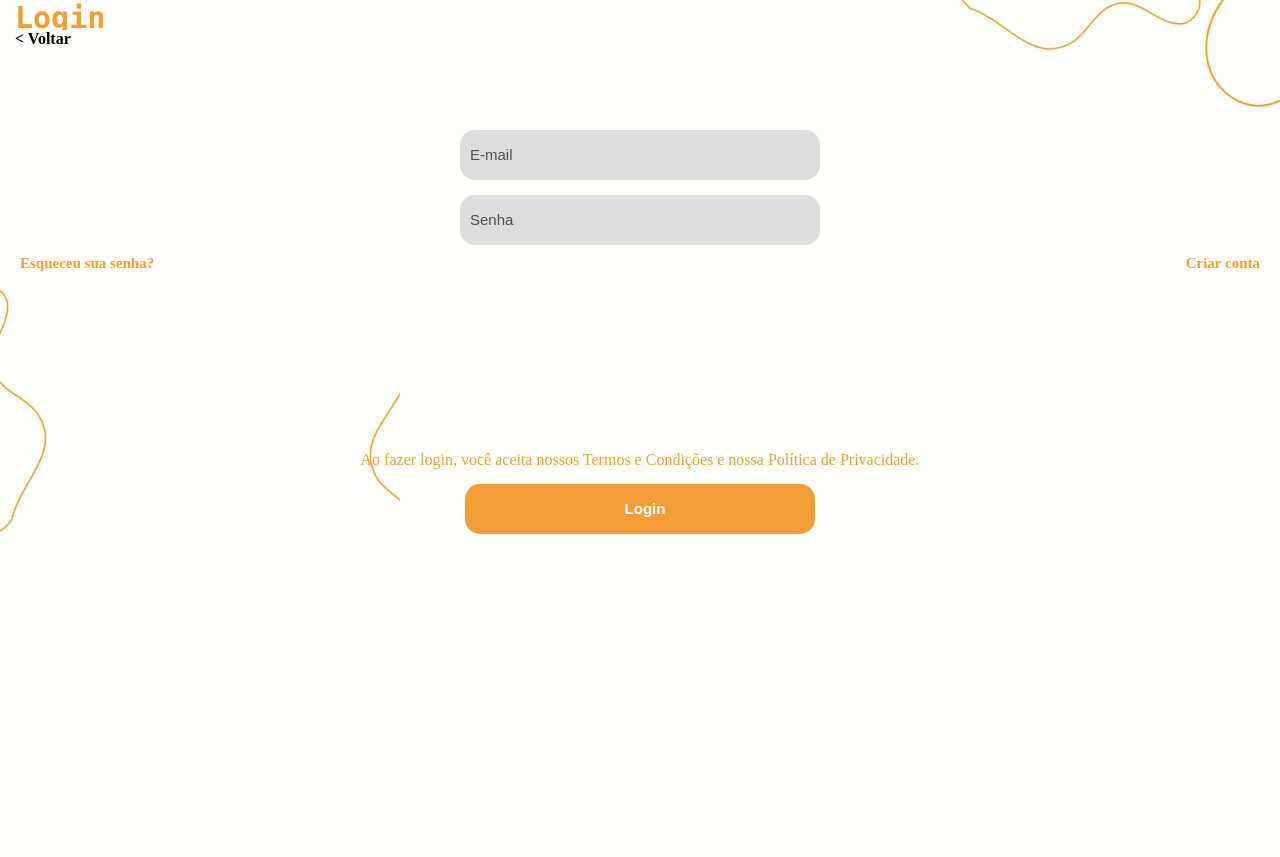
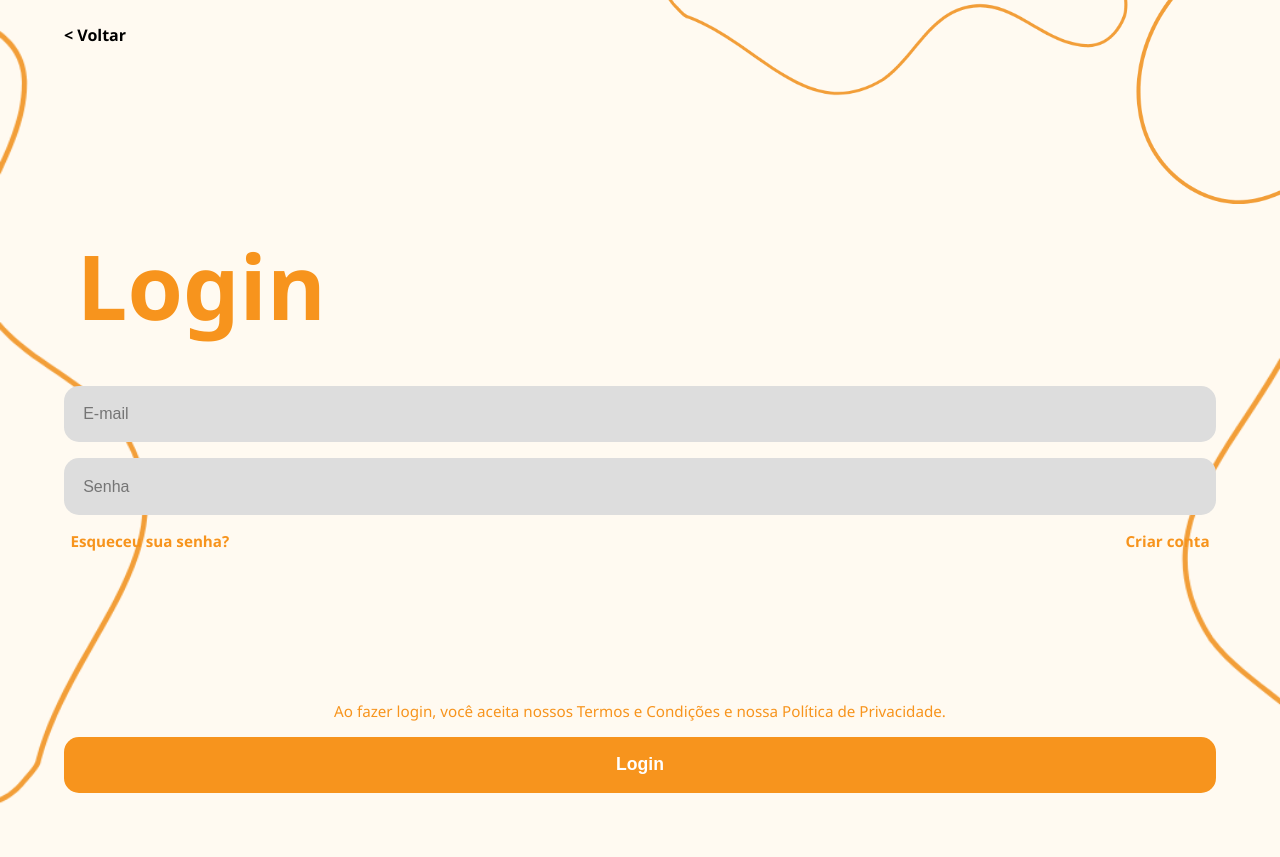
Before and after one commit to Samuel0088/desing_login, a PHP site: page /form-login.html in a window 1280 px wide. Before the commit the page ends 534 px from the top, so only its background shows below. Run offline with PHP 8.4, Linux system fonts and the light colour scheme.

Commit message:
Add files via upload

```diff
--- a/form-login.css
+++ b/form-login.css
@@ -1,103 +1,117 @@
 :root {
-  --color-background: #fffdf7;
-  --color-black: #212121;
-  --color-black-heavy: #000000;
-  --color-text: #4f4f4f;
-  --color-text-out: #90908e;
-  --color-primary: #f29e38;
-  --color-secondary: #f9c375;
-  --color-white: #ffffff;
-  --color-red: #e74c3c;
-  --color-green: #2ecc71;
-  --color-separate: #cccccc;
-  --font-family-sans-serif: -apple-system, BlinkMacSystemFont, "Segoe UI", Roboto, "Helvetica Neue", Arial, sans-serif, "Apple Color Emoji", "Segoe UI Emoji", "Segoe UI Symbol";
-  --font-family-monospace: SFMono-Regular, Menlo, Monaco, Consolas, "Liberation Mono", "Courier New", monospace;
+  --color-primary: #f7941d;
+  --background: #fffaf1;
+  --font-family-monospace: 'Segoe UI', sans-serif;
 }
+
+/* Reset básico */
+* {
+  box-sizing: border-box;
+  margin: 0;
+  padding: 0;
+}
+
 body {
+  font-family: var(--font-family-monospace);
+  background-color: var(--background);
+  padding: 5vw;
   position: relative;
 }
-* {
-  margin: 0;
-  padding: 0;
-  background: var(--color-background);
+
+/* imagem do topo */
+#img_topo {
+  position: absolute;
+  top: 0;
+  right: 0;
+  width: 60vw;
+  z-index: -1;
 }
 #img_topo img {
-  width: 400px;
-  float: right;
+  width: 100%;
+  height: auto;
 }
-#img_topo {
-  margin-top: 100px;
-  right: 0;
-  z-index: 1;
-}
-#titulo_login {
-  color: var(--color-primary);
-  font-size: 30px;
-  font-weight: bold;
-  font-family: var(--font-family-monospace);
-  margin-left: 15px;
-  margin-top: -100px;
+
+/* link voltar */
+#link_voltar {
+  position: absolute;
+  top: 3vh;
+  left: 5vw;
+  z-index: 10;
 }
 #link_voltar a {
   text-decoration: none;
   color: black;
   font-weight: 600;
+  font-size: 1em;
 }
-#link_voltar {
-  margin-top: 30px;
-  margin-left: 15px;
-  position: absolute;
-  z-index: 10;
+
+/* título */
+#titulo_login {
+  color: var(--color-primary);
+  font-size: 7vw;
+  font-weight: bold;
+  margin-top: 20vh;
+  margin-bottom: 5vh;
+  margin-left: 1vw;
 }
-#ajustar_input {
-  text-align: center;
-  margin-left: 10px;
-  margin-right: 10px;
-  margin-top: 80px;
-}
-input {
-  width: 350px;
-  height: 50px;
-  margin-top: 15px;
-  padding-left: 10px;
+
+/* inputs */
+#ajustar_input input {
+  width: 100%;
+  padding: 1.2em;
   border-radius: 15px;
   border: none;
-  background: #dddddd;
+  margin-bottom: 1em;
+  background-color: #ddd;
+  font-size: 1em;
 }
-input::placeholder {
-  color: var(--color-text);
-  font-size: 15px;
+
+/* esqueceu senha + criar conta */
+#esqueceu_senha {
+  display: flex;
+  justify-content: space-between;
+  font-size: 0.95em;
+  margin-bottom: 2em;
+  padding: 0 0.5vw;
 }
 #esqueceu_senha a {
+  color: var(--color-primary);
   text-decoration: none;
-  color: var(--color-primary);
+  font-weight: 600;
 }
-#esqueceu_senha {
-  margin-top: 10px;
-  font-size: 15px;
-  font-weight: 600;
-  margin-left: 20px;
+
+/* imagem parte de baixo */
+#img_parte_de_baixo {
+  position: absolute;
+  bottom: 0;
+  left: 0;
+  width: 100vw;
+  z-index: -1;
 }
 #img_parte_de_baixo img {
-  width: 400px;
+  width: 100%;
+  height: auto;
 }
-#criar_conta {
-  float: right;
-  margin-right: 20px;
+
+/* texto de condições */
+#condicoes {
+  font-size: 0.95em;
+  color: var(--color-primary);
+  text-align: center;
+  margin: 3vh 0 2vh 0;
+  padding: 0 10px;
+  margin-top: 150px;
 }
-#condicoes {
-  color: var(--color-primary);
-  margin-top: -100px;
-  margin-left: 40px;
-  margin-right: 40px;
-  text-align: center;
-}
-#btn_login {
-  text-align: center;
-}
+
+/* botão login */
 #btn_login input {
-  background: var(--color-primary);
+  width: 100%;
+  padding: 1em;
+  background-color: var(--color-primary);
+  border: none;
+  border-radius: 15px;
   color: white;
   font-weight: bold;
-  font-size: 15px;
+  font-size: 1.1em;
+  cursor: pointer;
 }
```
